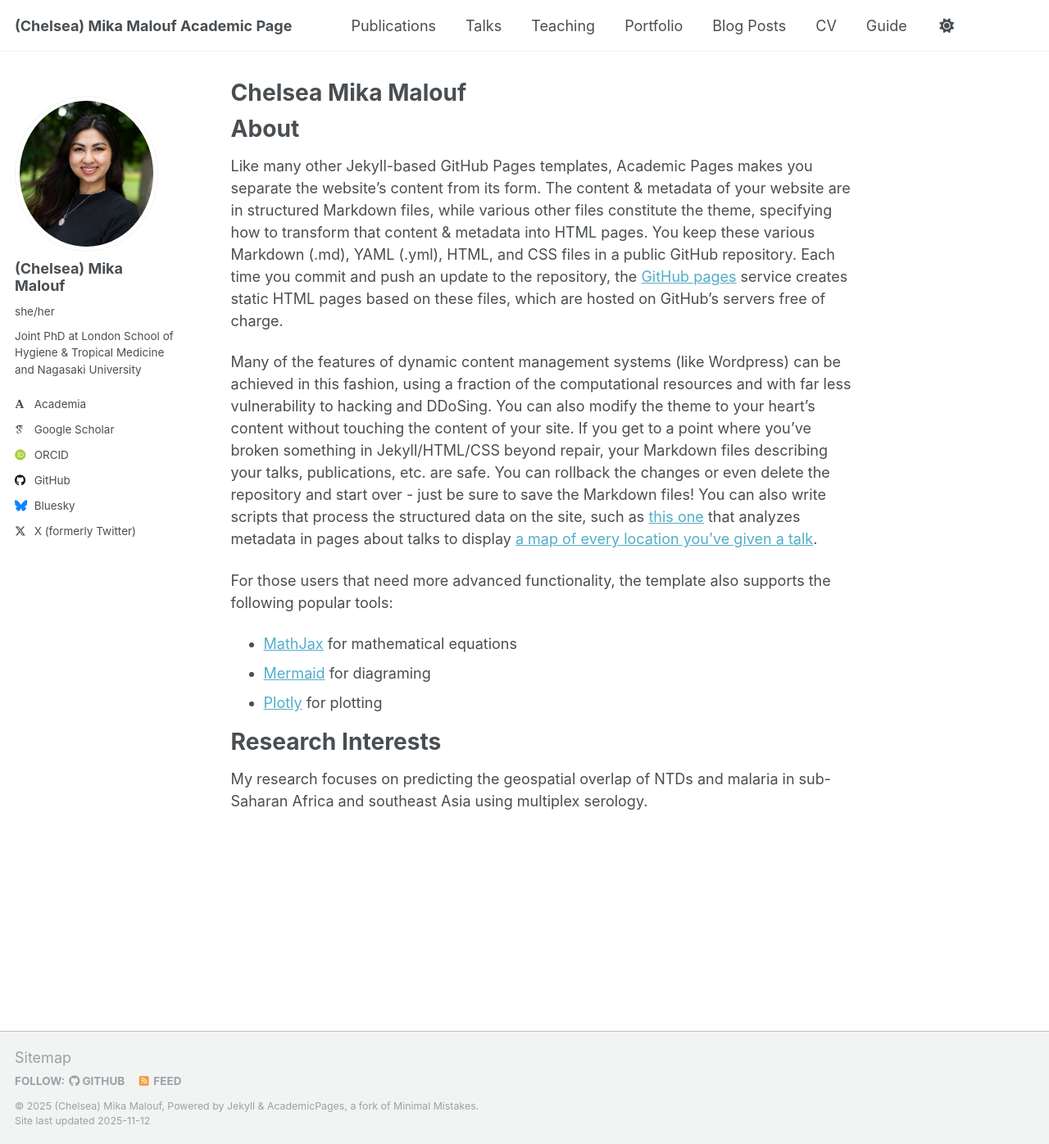
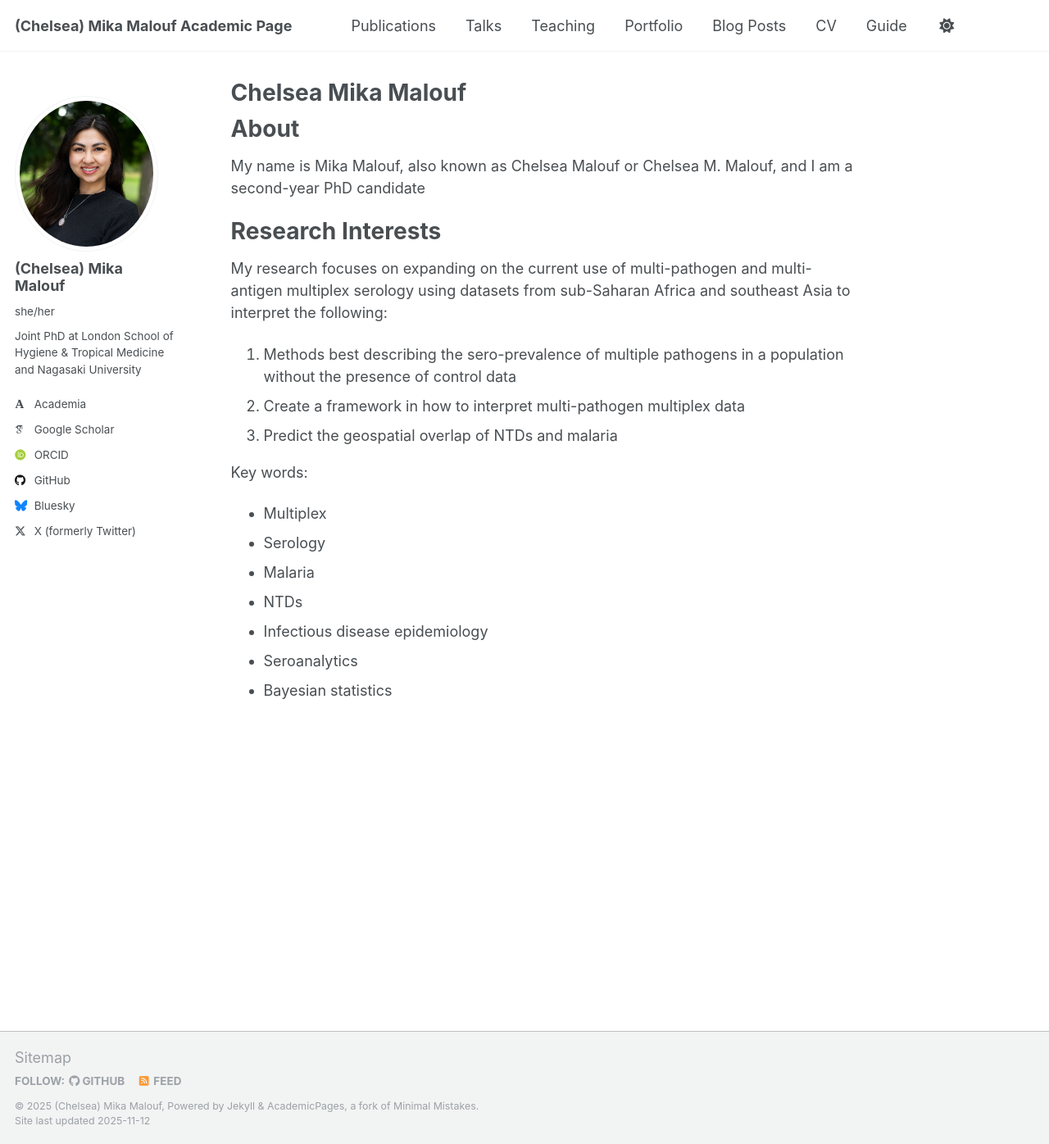
Before and after one commit to mikamalouf/academic, a Jekyll site: the page built from _pages/about.md, in a window 1280 px wide and 1396 px high. Shown: the whole window at 82% size. Built offline with Jekyll 4.4.1, drawn with Linux system fonts in a browser that asks for light colours; some web fonts are replaced; a script that is not in the unit is left out.

```diff
--- a/_config.yml
+++ b/_config.yml
@@ -32,7 +32,7 @@ author:
   email            : #"none@example.org"
 
   # Academic websites
-  academia         : https://profiles.lshtm.ac.uk/6355-chelsea-malouf
+  academia         : "https://profiles.lshtm.ac.uk/6355-chelsea-malouf"
   arxiv            :
   googlescholar    : "https://scholar.google.com/citations?hl=en&authuser=4&user=Om72-uwAAAAJ"
   impactstory      :
--- a/_pages/about.md
+++ b/_pages/about.md
@@ -10,16 +10,21 @@ redirect_from:
 
 About
 ======
-Like many other Jekyll-based GitHub Pages templates, Academic Pages makes you separate the website's content from its form. The content & metadata of your website are in structured Markdown files, while various other files constitute the theme, specifying how to transform that content & metadata into HTML pages. You keep these various Markdown (.md), YAML (.yml), HTML, and CSS files in a public GitHub repository. Each time you commit and push an update to the repository, the [GitHub pages](https://pages.github.com/) service creates static HTML pages based on these files, which are hosted on GitHub's servers free of charge.
-
-Many of the features of dynamic content management systems (like Wordpress) can be achieved in this fashion, using a fraction of the computational resources and with far less vulnerability to hacking and DDoSing. You can also modify the theme to your heart's content without touching the content of your site. If you get to a point where you've broken something in Jekyll/HTML/CSS beyond repair, your Markdown files describing your talks, publications, etc. are safe. You can rollback the changes or even delete the repository and start over - just be sure to save the Markdown files! You can also write scripts that process the structured data on the site, such as [this one](https://github.com/academicpages/academicpages.github.io/blob/master/talkmap.ipynb) that analyzes metadata in pages about talks to display [a map of every location you've given a talk](https://academicpages.github.io/talkmap.html).
-
-For those users that need more advanced functionality, the template also supports the following popular tools:
-- [MathJax](https://www.mathjax.org/) for mathematical equations
-- [Mermaid](https://mermaid.js.org/) for diagraming
-- [Plotly](https://plotly.com/javascript/) for plotting
+My name is Mika Malouf, also known as Chelsea Malouf or Chelsea M. Malouf, and I am a second-year PhD candidate
 
 
 Research Interests
 ======
-My research focuses on predicting the geospatial overlap of NTDs and malaria in sub-Saharan Africa and southeast Asia using multiplex serology.
+My research focuses on expanding on the current use of multi-pathogen and multi-antigen multiplex serology using datasets from sub-Saharan Africa and southeast Asia to interpret the following:
+1. Methods best describing the sero-prevalence of multiple pathogens in a population without the presence of control data
+2. Create a framework in how to interpret multi-pathogen multiplex data
+3. Predict the geospatial overlap of NTDs and malaria
+
+Key words:
+- Multiplex
+- Serology
+- Malaria
+- NTDs
+- Infectious disease epidemiology
+- Seroanalytics
+- Bayesian statistics
```
Also changed, not shown: _pages/publications.md (added, +20 -0 lines), _teaching/2014-spring-teaching-1.md (deleted, +0 -20 lines), _teaching/2015-spring-teaching-2.md (deleted, +0 -20 lines), _teaching/2025-Malawi-teaching-1.md (added, +21 -0 lines).
